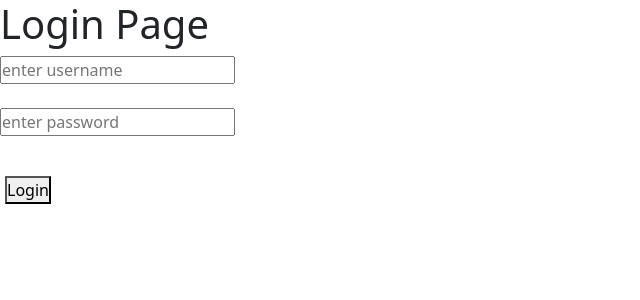
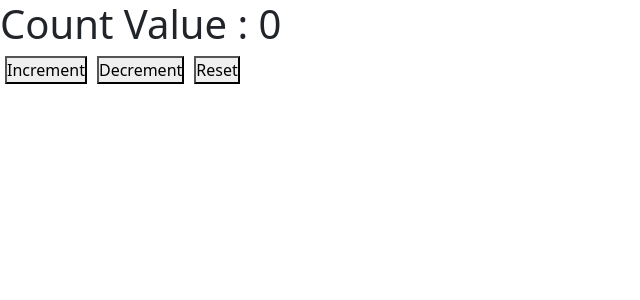
Before and after one commit to Sathish7Kumar/batch2, a React (Vite) app: page / in a window 1280 px wide. Shown: the top 300 px of the page, without its empty margins (0-640 px from the left). Built offline with nearby package versions, Linux system fonts and the light colour scheme.

Commit message:
15.05 2nd update

```diff
--- a/src/App11.jsx
+++ b/src/App11.jsx
@@ -9,6 +9,7 @@ const users = [
 ]
 
 const App11 = () => {
+
     const [islogin, setislogin] = useState(false)
 
   return (
--- a/src/App8.jsx
+++ b/src/App8.jsx
@@ -1,18 +1,31 @@
+// import React from 'react'
+// import Fetch from './Fetch/Fetch'
+// import Formvalidation from './Form/Formvalidation'
+// import Formikvalidation from './formik/FormikValidation'
+// import Login from './Form/Login'
+// import Popup from './pages/Popup'
+
+// const App8 = () => {
+//   return (
+//     <div>
+//         {/* <Fetch/> */}
+//         {/* <Formvalidation/>
+//         <Formikvalidation/> */}
+//         {/* <Login/> */}
+//         <Popup/>
+//     </div>
+//   )
+// }
+
+// export default App8
+
 import React from 'react'
-import Fetch from './Fetch/Fetch'
-import Formvalidation from './Form/Formvalidation'
-import Formikvalidation from './formik/FormikValidation'
-import Login from './Form/Login'
-import Popup from './pages/Popup'
+import CustomCounter from './CustomHook/CustomCounter'
 
 const App8 = () => {
   return (
     <div>
-        {/* <Fetch/> */}
-        {/* <Formvalidation/>
-        <Formikvalidation/> */}
-        {/* <Login/> */}
-        <Popup/>
+      <CustomCounter/>
     </div>
   )
 }
--- /dev/null
+++ b/src/CustomHook/CustomCounter.jsx
@@ -0,0 +1,34 @@
+import React, { useState } from 'react'
+import useCounter from './useCustom'
+
+const CustomCounter = () => {
+
+    const {count,increment,decrement,reset}=useCounter(0)
+
+  return (
+    <>
+    <h1>Count Value : {count} </h1>
+    <button onClick={increment}>Increment</button>
+    <button onClick={decrement}>Decrement</button>
+    <button onClick={reset}>Reset</button>
+    </>
+  )
+}
+
+export default CustomCounter
+
+// import React, { useState } from 'react'
+// const [count, setcount] = useState(0)
+
+// const CustomCounter = () => {
+//   return (
+//     <div>
+//         <h1>Count : {count}</h1>
+//         <button onClick={()=>setcount(count+1)}>Increment</button>
+//         <button onClick={()=>setcount(count+1)}>Decrement</button>
+//         <button onClick={()=>setcount(0)}>Reset</button>
+//     </div>
+//   )
+// }
+
+// export default CustomCounter
--- /dev/null
+++ b/src/CustomHook/useCustom.jsx
@@ -0,0 +1,25 @@
+import  { useState } from 'react'
+
+const useCounter = () => {
+
+    const initialValue = 0
+
+    const [count, setcount] = useState(initialValue)
+
+    const increment = () => {
+        setcount((preValue) => preValue+1)
+    }
+
+    const decrement = () => {
+        setcount((preValue) => preValue > 0 ? preValue-1 : preValue )
+    }
+
+    const reset = () => {
+        setcount(initialValue)
+    }
+
+    return {count,increment,decrement,reset}
+
+}
+
+export default useCounter
--- a/src/main.jsx
+++ b/src/main.jsx
@@ -22,8 +22,8 @@ ReactDOM.createRoot(document.getElementById('root')).render(
     // <App4/>
     // <App5/>
     // <App7/>
-    // <App8/>
+    <App8/>
     // <App9/>
     // <App10/>
-    <App11/>
+    // <App11/>
 )
```
